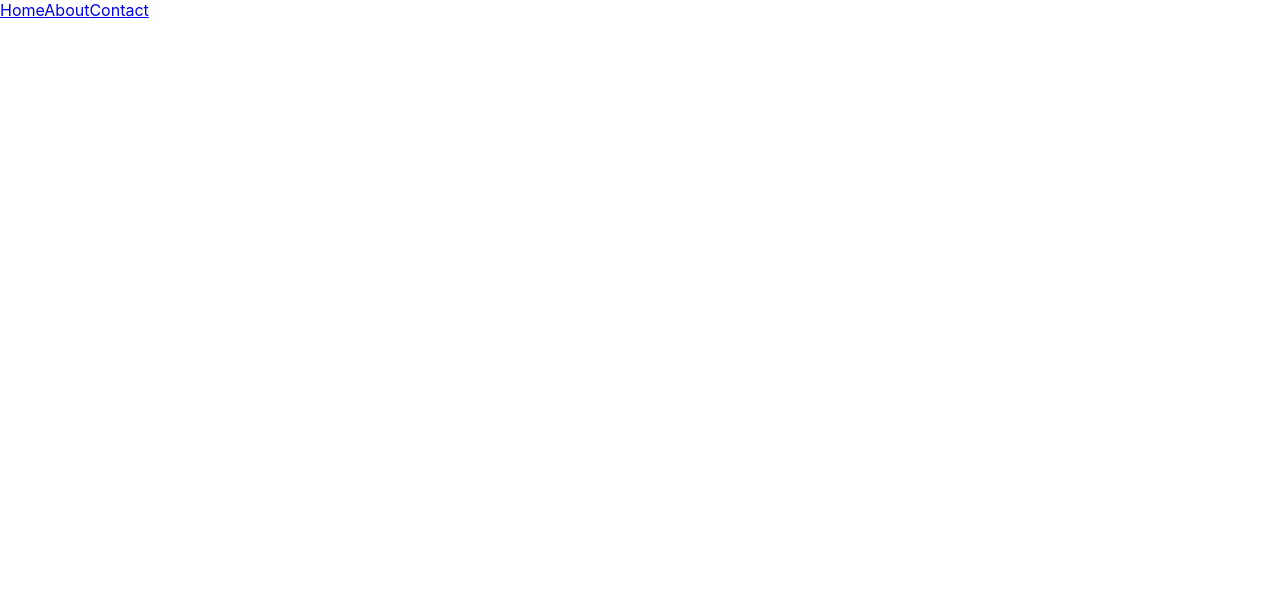
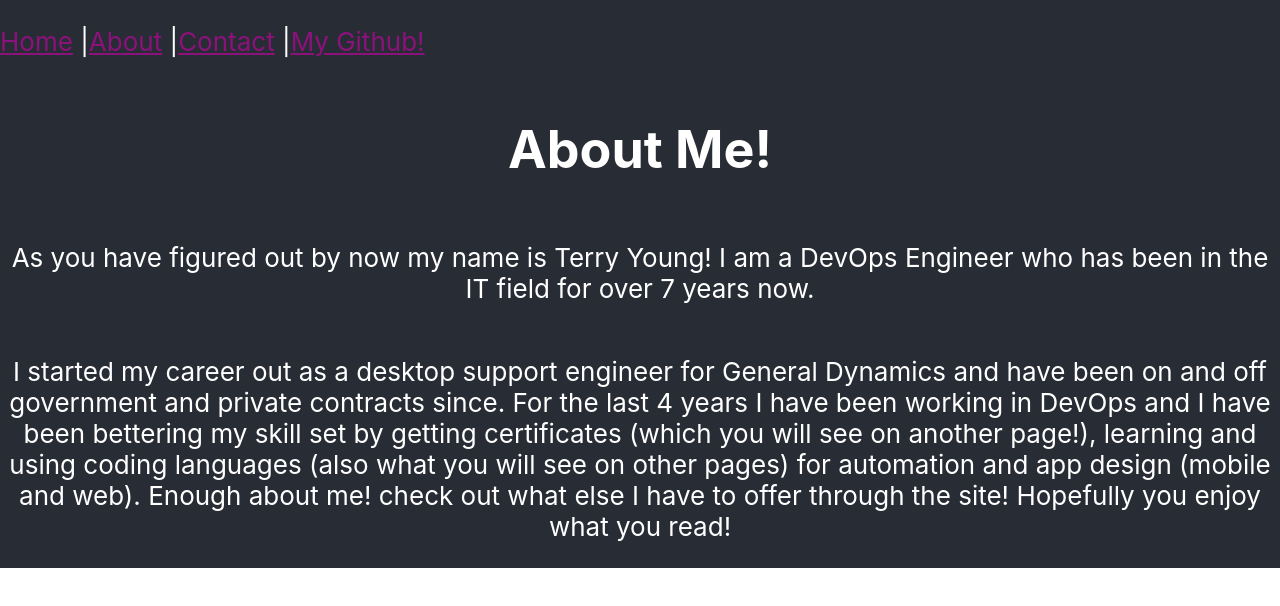
Before and after one commit to terryyoung22/react-site, a React (Create React App) app in the folder ReactApp/: page /about in a window 1280 px wide. Shown: the top 606 px of the page. Built offline with nearby package versions, Linux system fonts and the light colour scheme.

Commit message:
dockerized and ready to setup CICD

```diff
--- a/ReactApp/src/App.css
+++ b/ReactApp/src/App.css
@@ -13,11 +13,27 @@
   }
 }
 
+a:link{
+  color: rgba(206, 0, 171, 0.603);
+}
+a:visited{
+  color:rgba(212, 224, 247, 0.603);
+}
+
 .App-header {
   background-color: #282c34;
   display: flex;
   flex-direction: column;
   align-items: center;
+  justify-content: center;
+  font-size: calc(10px + 2vmin);
+  color: white;
+}
+
+.App-topline {
+  background-color: #282c34;
+  display: flex;
+  flex-direction: column;
   justify-content: center;
   font-size: calc(10px + 2vmin);
   color: white;
--- a/ReactApp/src/App.js
+++ b/ReactApp/src/App.js
@@ -1,12 +1,11 @@
 import React, { Component } from 'react';
-import logo from './logo.svg';
-import './App.css';
+import './App.css'; // eslint-disable-next-line
 import { BrowserRouter as Router, Route, Switch, Link, Redirect } from "react-router-dom";
 
 import Home from './components/Home';
-// import About from './components/About';
-// import Contact from './components/Contact';
-// import Error from './components/Error';
+import About from './components/About';
+import Contact from './components/Contact';
+import Error from './components/Error';
 import Navigation from './components/Navigation';
 
 class App extends Component {
@@ -16,7 +15,10 @@ class App extends Component {
         <div>
           <Navigation />
             <Switch>
-             <Route path="/" component={Home} exact/>
+             <Route path="/" component={Home} exact/> |
+             <Route path="/about" component={About}/> |
+             <Route path="/contact" component={Contact}/> |
+            <Route component={Error}/>
            </Switch>
         </div>
       </Router>
--- /dev/null
+++ b/ReactApp/src/components/About.js
@@ -0,0 +1,16 @@
+import React from 'react';
+
+const About = () => {
+    return (
+      <div className="App">
+      <header className="App-topline">
+          <h1>About Me!</h1>
+          <p>As you have figured out by now my name is Terry Young! I am a DevOps Engineer who has been in the IT field for over 7 years now.</p>
+          <p>I started my career out as a desktop support engineer for General Dynamics and have been on and off government and private contracts since. For the last 4 years I have been working in DevOps and I have been bettering my skill set by getting certificates (which you will see on another page!), learning and using coding languages (also what you will see on other pages) for automation and app design (mobile and web).
+            Enough about me! check out what else I have to offer through the site! Hopefully you enjoy what you read!</p>
+       </header>
+       </div>
+    );
+}
+
+export default About;
--- /dev/null
+++ b/ReactApp/src/components/Contact.js
@@ -0,0 +1,12 @@
+import React from 'react';
+
+const Contact = () => {
+    return (
+       <div>
+          <h1>Contact Me!</h1>
+          <p>Contact me via: </p>
+       </div>
+    );
+}
+
+export default Contact;
--- /dev/null
+++ b/ReactApp/src/components/Error.js
@@ -0,0 +1,15 @@
+import React from 'react';
+import logo from '../logo.svg';
+
+const Error = () => {
+   return (
+      <div className="App">
+      <header className="App-topline">
+      <img src={logo} className="App-logo" alt="logo" />
+          <h1>THERES NOTHING HERE.....</h1>
+       </header>
+       </div>
+    );
+}
+
+export default Error;
--- a/ReactApp/src/components/Home.js
+++ b/ReactApp/src/components/Home.js
@@ -7,16 +7,9 @@ const home = () => {
       <header className="App-header">
         <img src={logo} className="App-logo" alt="logo" />
         <p>
-          <code>Welcome To My Page!</code>
+          <code>Welcome To My React App!</code><br></br>
+          <code> -- Deployed through Docker on EKS --</code>
         </p>
-        <a
-          className="App-link"
-          href="https://github.com/terryyoung22"
-          target="_blank"
-          rel="noopener noreferrer"
-        >
-          My Github!
-        </a>
         <p>
           <h1 align="left">Purpose</h1>
           This is just a portfolio of small react apps functions I created.<br></br>
@@ -25,6 +18,7 @@ const home = () => {
         <p>
           <h1 align="left">Fun Stuff!</h1>
           Click one of the links below to be taken to the page to see the feature!:
+          <h1> ** 🚀 UNDER CONTRUCTION! 🚀 ** </h1>
         </p>
 
       </header>
--- a/ReactApp/src/components/Navigation.js
+++ b/ReactApp/src/components/Navigation.js
@@ -4,10 +4,22 @@ import { NavLink } from 'react-router-dom';
 
 const Navigation = () => {
     return (
-       <div>
-          <NavLink to="/">Home</NavLink>
-          <NavLink to="/about">About</NavLink>
-          <NavLink to="/contact">Contact</NavLink>
+     <div className="App">
+        <header className="App-topline">
+        <p align="left">
+          <NavLink to="/">Home</NavLink> |
+          <NavLink to="/about">About</NavLink> |
+          <NavLink to="/contact">Contact</NavLink> |
+          <a
+          className="App-link"
+          href="https://github.com/terryyoung22"
+          target="_blank"
+          rel="noopener noreferrer"
+          >
+          My Github!
+          </a>
+          </p>
+          </header>
        </div>
     );
 }
--- /dev/null
+++ b/ReactApp/src/components/apps/hackme.js
@@ -0,0 +1 @@
+// create login page with creds embedded in, then have results posting back with if statemtn of : if correct 'print something' else 'print not hacked yet bud!'
--- /dev/null
+++ b/ReactApp/src/components/apps/wonderfuldev.js
@@ -0,0 +1 @@
+// create app that asks for their name, then sayd they are an amazing developer
--- a/ReactApp/src/index.js
+++ b/ReactApp/src/index.js
@@ -1,9 +1,9 @@
-import React , { Component } from 'react';
+import React from 'react';
 import ReactDOM from 'react-dom';
 import './index.css';
 import App from './App';
 import reportWebVitals from './reportWebVitals';
-import { BrowserRouter as Router, Route, Switch, Link, Redirect } from "react-router-dom";
+
 
 ReactDOM.render(
   <React.StrictMode>
```
Also changed, not shown: 2 other files (tests, documents, lock files or other folders).
